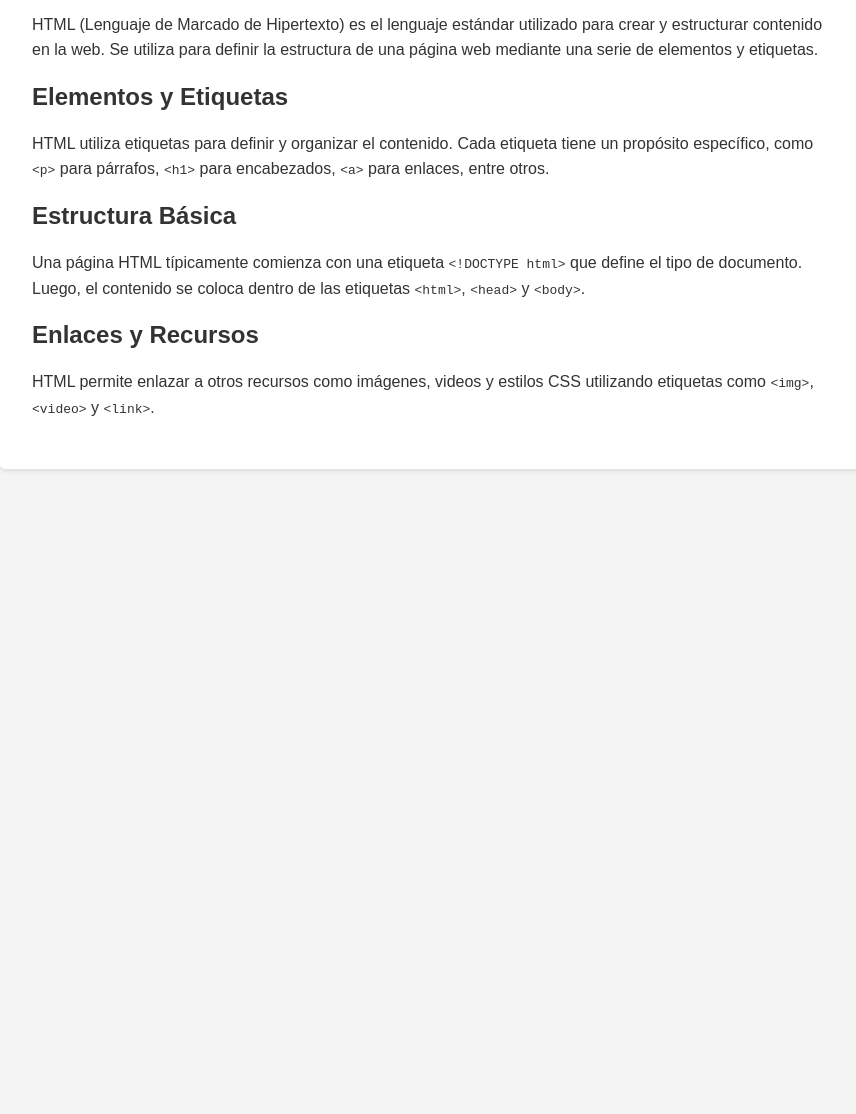
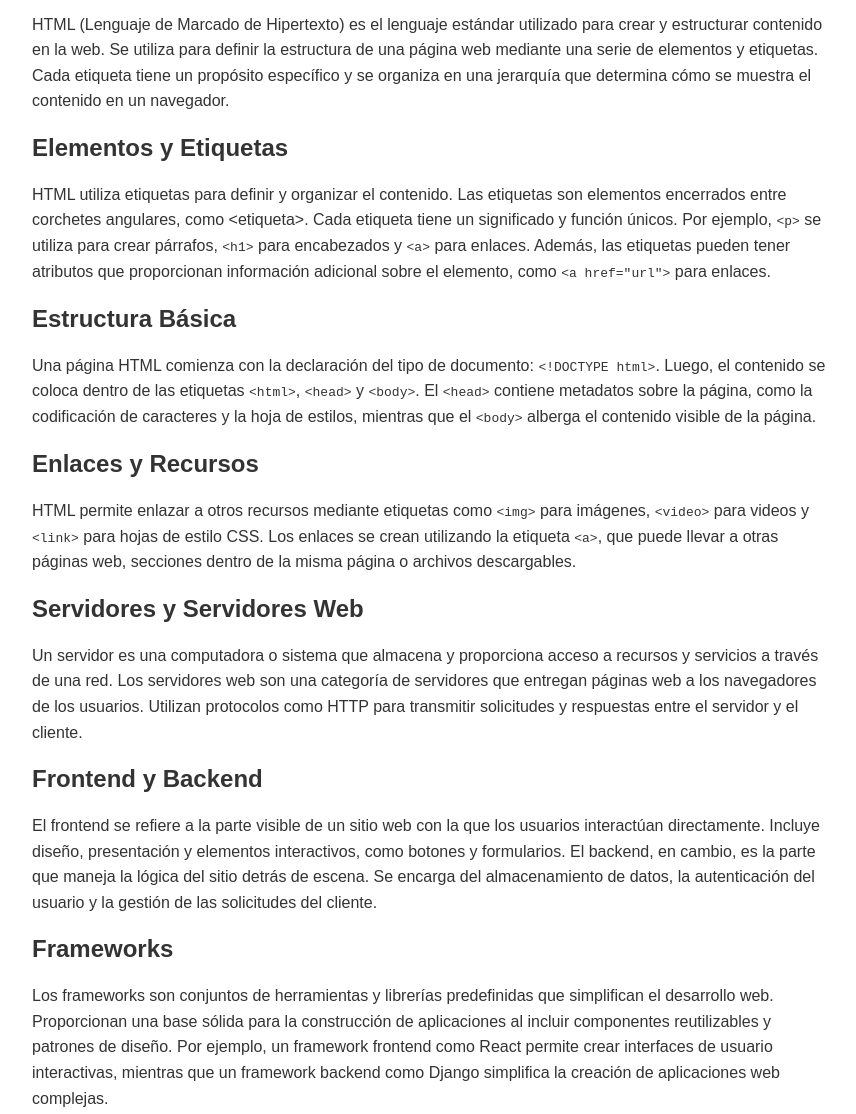
Before and after one commit to EmilioGonzalez08/TareasPrograWeb, a plain HTML site: page index.html in a window 1280 px wide. Shown: the part 200-1314 px from the top of the page, without its empty margins (208-1064 px from the left). Before the commit the page ends 800 px from the top, so only its background shows below. Drawn offline with Linux system fonts and the light colour scheme.

Commit message:
mas info

```diff
--- a/index.html
+++ b/index.html
@@ -12,16 +12,25 @@
     </header>
     <div class="container">
         <h2>¿Qué es HTML?</h2>
-        <p>HTML (Lenguaje de Marcado de Hipertexto) es el lenguaje estándar utilizado para crear y estructurar contenido en la web. Se utiliza para definir la estructura de una página web mediante una serie de elementos y etiquetas.</p>
+        <p>HTML (Lenguaje de Marcado de Hipertexto) es el lenguaje estándar utilizado para crear y estructurar contenido en la web. Se utiliza para definir la estructura de una página web mediante una serie de elementos y etiquetas. Cada etiqueta tiene un propósito específico y se organiza en una jerarquía que determina cómo se muestra el contenido en un navegador.</p>
 
         <h2>Elementos y Etiquetas</h2>
-        <p>HTML utiliza etiquetas para definir y organizar el contenido. Cada etiqueta tiene un propósito específico, como <code>&lt;p&gt;</code> para párrafos, <code>&lt;h1&gt;</code> para encabezados, <code>&lt;a&gt;</code> para enlaces, entre otros.</p>
+        <p>HTML utiliza etiquetas para definir y organizar el contenido. Las etiquetas son elementos encerrados entre corchetes angulares, como &lt;etiqueta&gt;. Cada etiqueta tiene un significado y función únicos. Por ejemplo, <code>&lt;p&gt;</code> se utiliza para crear párrafos, <code>&lt;h1&gt;</code> para encabezados y <code>&lt;a&gt;</code> para enlaces. Además, las etiquetas pueden tener atributos que proporcionan información adicional sobre el elemento, como <code>&lt;a href="url"&gt;</code> para enlaces.</p>
 
         <h2>Estructura Básica</h2>
-        <p>Una página HTML típicamente comienza con una etiqueta <code>&lt;!DOCTYPE html&gt;</code> que define el tipo de documento. Luego, el contenido se coloca dentro de las etiquetas <code>&lt;html&gt;</code>, <code>&lt;head&gt;</code> y <code>&lt;body&gt;</code>.</p>
+        <p>Una página HTML comienza con la declaración del tipo de documento: <code>&lt;!DOCTYPE html&gt;</code>. Luego, el contenido se coloca dentro de las etiquetas <code>&lt;html&gt;</code>, <code>&lt;head&gt;</code> y <code>&lt;body&gt;</code>. El <code>&lt;head&gt;</code> contiene metadatos sobre la página, como la codificación de caracteres y la hoja de estilos, mientras que el <code>&lt;body&gt;</code> alberga el contenido visible de la página.</p>
 
         <h2>Enlaces y Recursos</h2>
-        <p>HTML permite enlazar a otros recursos como imágenes, videos y estilos CSS utilizando etiquetas como <code>&lt;img&gt;</code>, <code>&lt;video&gt;</code> y <code>&lt;link&gt;</code>.</p>
+        <p>HTML permite enlazar a otros recursos mediante etiquetas como <code>&lt;img&gt;</code> para imágenes, <code>&lt;video&gt;</code> para videos y <code>&lt;link&gt;</code> para hojas de estilo CSS. Los enlaces se crean utilizando la etiqueta <code>&lt;a&gt;</code>, que puede llevar a otras páginas web, secciones dentro de la misma página o archivos descargables.</p>
+
+        <h2>Servidores y Servidores Web</h2>
+        <p>Un servidor es una computadora o sistema que almacena y proporciona acceso a recursos y servicios a través de una red. Los servidores web son una categoría de servidores que entregan páginas web a los navegadores de los usuarios. Utilizan protocolos como HTTP para transmitir solicitudes y respuestas entre el servidor y el cliente.</p>
+
+        <h2>Frontend y Backend</h2>
+        <p>El frontend se refiere a la parte visible de un sitio web con la que los usuarios interactúan directamente. Incluye diseño, presentación y elementos interactivos, como botones y formularios. El backend, en cambio, es la parte que maneja la lógica del sitio detrás de escena. Se encarga del almacenamiento de datos, la autenticación del usuario y la gestión de las solicitudes del cliente.</p>
+
+        <h2>Frameworks</h2>
+        <p>Los frameworks son conjuntos de herramientas y librerías predefinidas que simplifican el desarrollo web. Proporcionan una base sólida para la construcción de aplicaciones al incluir componentes reutilizables y patrones de diseño. Por ejemplo, un framework frontend como React permite crear interfaces de usuario interactivas, mientras que un framework backend como Django simplifica la creación de aplicaciones web complejas.</p>
     </div>
 </body>
 </html>
```
